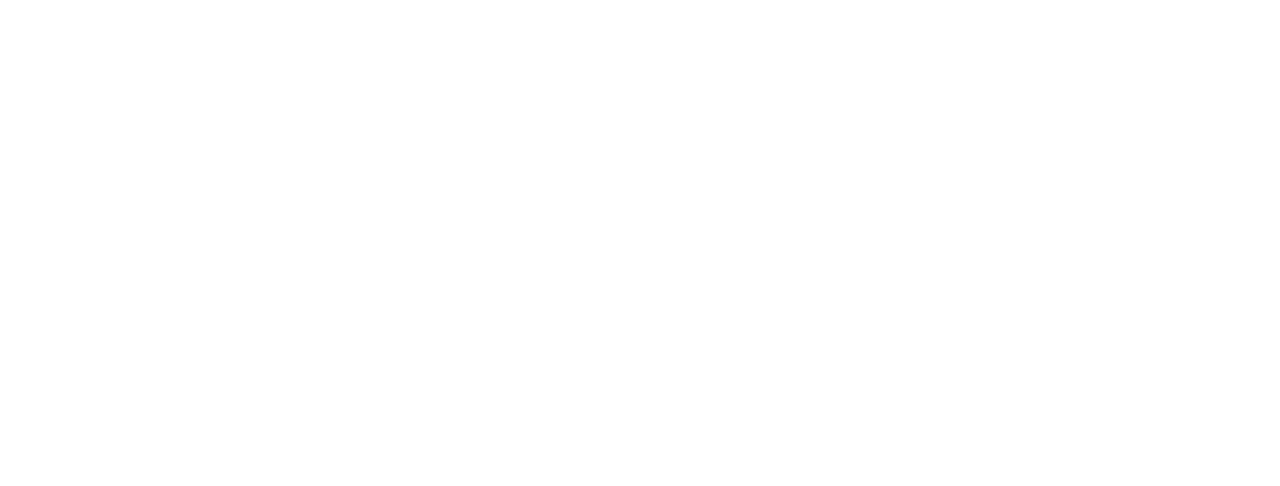
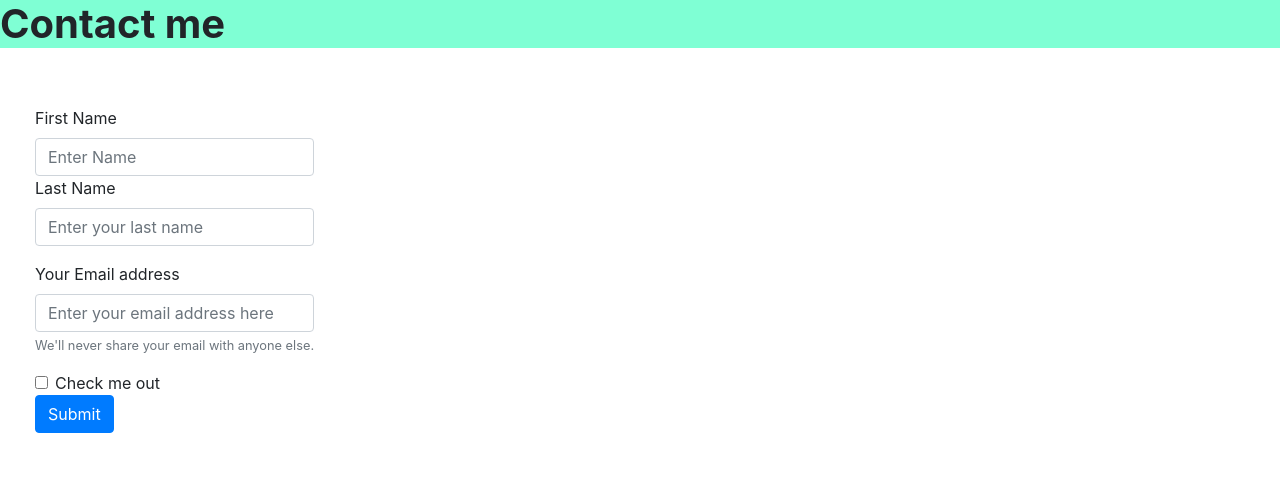
Before and after one commit to sepi-t/sepi-t.github.io, a plain HTML site: page contact.html in a window 1280 px wide. Drawn offline with nearby package versions, Linux system fonts and the light colour scheme.

Commit message:
contact page added

```diff
--- a/contact.html
+++ b/contact.html
@@ -0,0 +1,38 @@
+<!DOCTYPE html>
+<html lang="en">
+<head>
+    <meta charset="UTF-8">
+    <meta name="viewport" content="width=device-width, initial-scale=1.0">
+    <link rel="stylesheet" href="https://stackpath.bootstrapcdn.com/bootstrap/4.5.0/css/bootstrap.min.css" integrity="sha384-9aIt2nRpC12Uk9gS9baDl411NQApFmC26EwAOH8WgZl5MYYxFfc+NcPb1dKGj7Sk" crossorigin="anonymous">
+    <title>Contact me</title>
+</head>
+<body>
+    <h1 style="background-color: aquamarine;" style="text-align: center;" ><strong>Contact me</strong></h1>
+    <form>
+        <div class="row" style="padding:50px;">
+
+        <div class="cl-md-12" style="border: black;">
+        <div class="form-group">
+          <label for="firstname">First Name</label>
+          <input type="firstname" class="form-control" id="Putfirstname" aria-describedby="firstname" placeholder="Enter Name">
+
+          <label for="Lastname">Last Name</label>
+          <input type="Lastname" class="form-control" id="Putlastname" aria-describedby="lastname" placeholder="Enter your last name">
+
+
+        </div>
+        <div class="form-group">
+          <label for="Emailaddress">Your Email address</label>
+          <input type="Email" class="form-control" id="emailaddress" placeholder="Enter your email address here">
+          <small id="emailHelp" class="form-text text-muted">We'll never share your email with anyone else.</small>
+        </div>
+        <div class="form-check">
+          <input type="checkbox" class="form-check-input" id="exampleCheck1">
+          <label class="form-check-label" for="exampleCheck1">Check me out</label>
+        </div>
+        <button type="submit" class="btn btn-primary">Submit</button>
+      </form>
+    </div>
+    </div>
+</body>
+</html>
```
Also changed, not shown: index.html (+22 -5 lines), stylesheet.css (+13 -0 lines), 1 other file.
